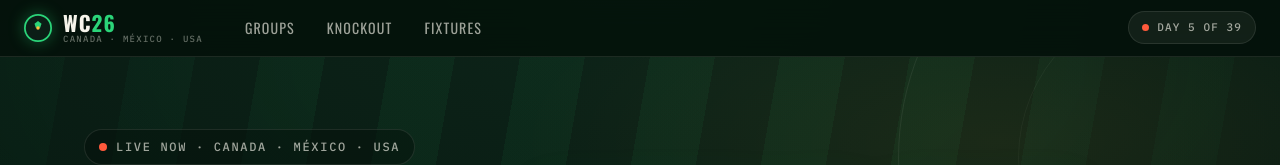
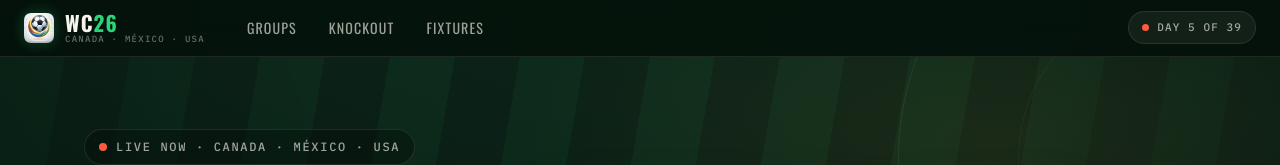
Before and after one commit to Makemoves809/World-Cup-2026, a React (Vite) app: page / in a window 1280 px wide. Shown: the top 165 px of the page. Built offline with nearby package versions, Linux system fonts and the light colour scheme.

Commit message:
Replace site icon with the uploaded soccer-ball app icon
Crop the user-provided icon, round its corners, and use it as both the
header logo (icon.png) and the browser favicon / apple-touch-icon. Soften
the brand hover from a 120deg spin to a gentle scale.

```diff
--- a/index.html
+++ b/index.html
@@ -2,7 +2,8 @@
 <html lang="en">
   <head>
     <meta charset="UTF-8" />
-    <link rel="icon" type="image/svg+xml" href="/ball.svg" />
+    <link rel="icon" type="image/png" href="/icon.png" />
+    <link rel="apple-touch-icon" href="/icon.png" />
     <meta name="viewport" content="width=device-width, initial-scale=1.0" />
     <meta
       name="description"
--- a/src/components/Header.tsx
+++ b/src/components/Header.tsx
@@ -32,10 +32,10 @@ export function Header({ path }: HeaderProps) {
       >
         <img
           className="brand-ball"
-          src={`${import.meta.env.BASE_URL}ball.svg`}
+          src={`${import.meta.env.BASE_URL}icon.png`}
           alt=""
-          width={28}
-          height={28}
+          width={30}
+          height={30}
         />
         <span className="brand-text">
           <span className="brand-mark">
--- a/src/index.css
+++ b/src/index.css
@@ -126,11 +126,11 @@ img.flag {
   text-decoration: none;
 }
 .brand-ball {
-  filter: drop-shadow(0 0 8px rgba(43, 212, 121, 0.35));
-  transition: transform 0.5s var(--ease);
+  filter: drop-shadow(0 0 7px rgba(43, 212, 121, 0.28));
+  transition: transform 0.25s var(--ease);
 }
 .brand:hover .brand-ball {
-  transform: rotate(120deg);
+  transform: scale(1.08);
 }
 .brand-text {
   display: flex;
```
Also changed, not shown: public/icon.png (added).
